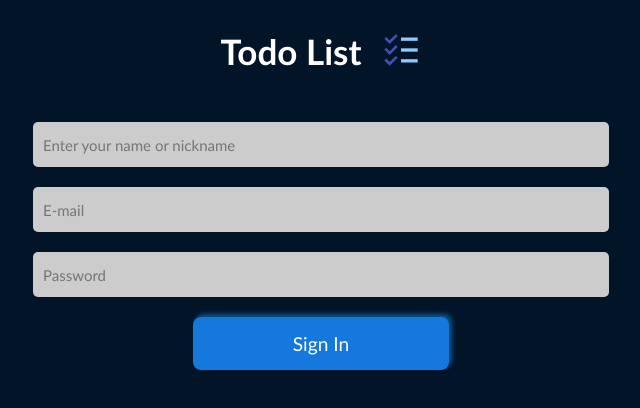
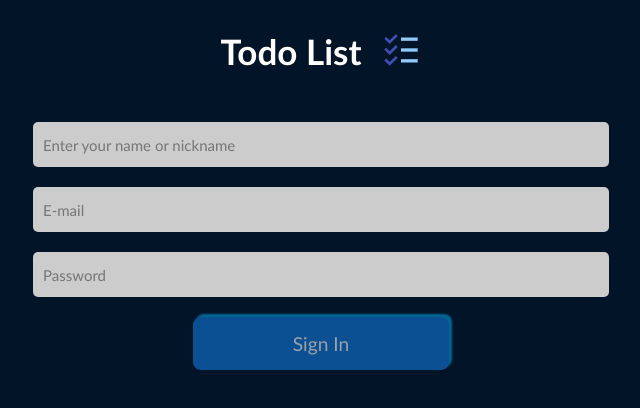
Before and after one commit to Mathluiz23/todolist, a React (Create React App) app: page / in a window 1280 px wide. Shown: the top 408 px of the page, without its empty margins (319-959 px from the left). Built offline with nearby package versions, Linux system fonts and the light colour scheme.

Commit message:
Modificando logica do disabled no botão de login

```diff
--- a/src/css/LoginStyle.css
+++ b/src/css/LoginStyle.css
@@ -51,14 +51,15 @@ body {
   width: 20%;
   min-width: 150px;
   margin: auto;
-  box-shadow: 3px -3px 5px  #0c558a;
+  box-shadow: 3px -3px 2px  #049dde;
+  cursor: pointer;
 }
 
 .button-entrar:disabled {
   cursor: not-allowed;
+  opacity: 0.6;
 }
 
 .button-entrar:hover {
-  opacity: 0.4;
   transition: all 0.7s ease-in-out;
 }
```
